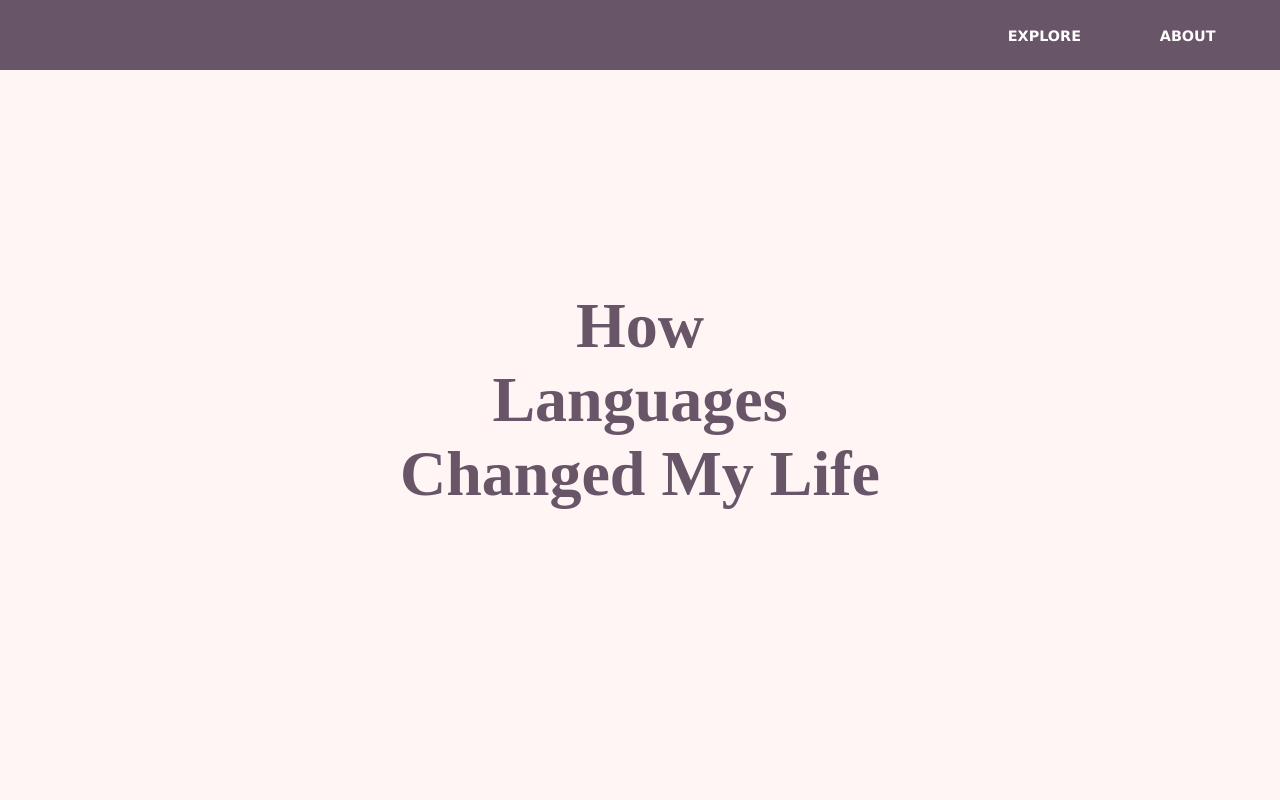
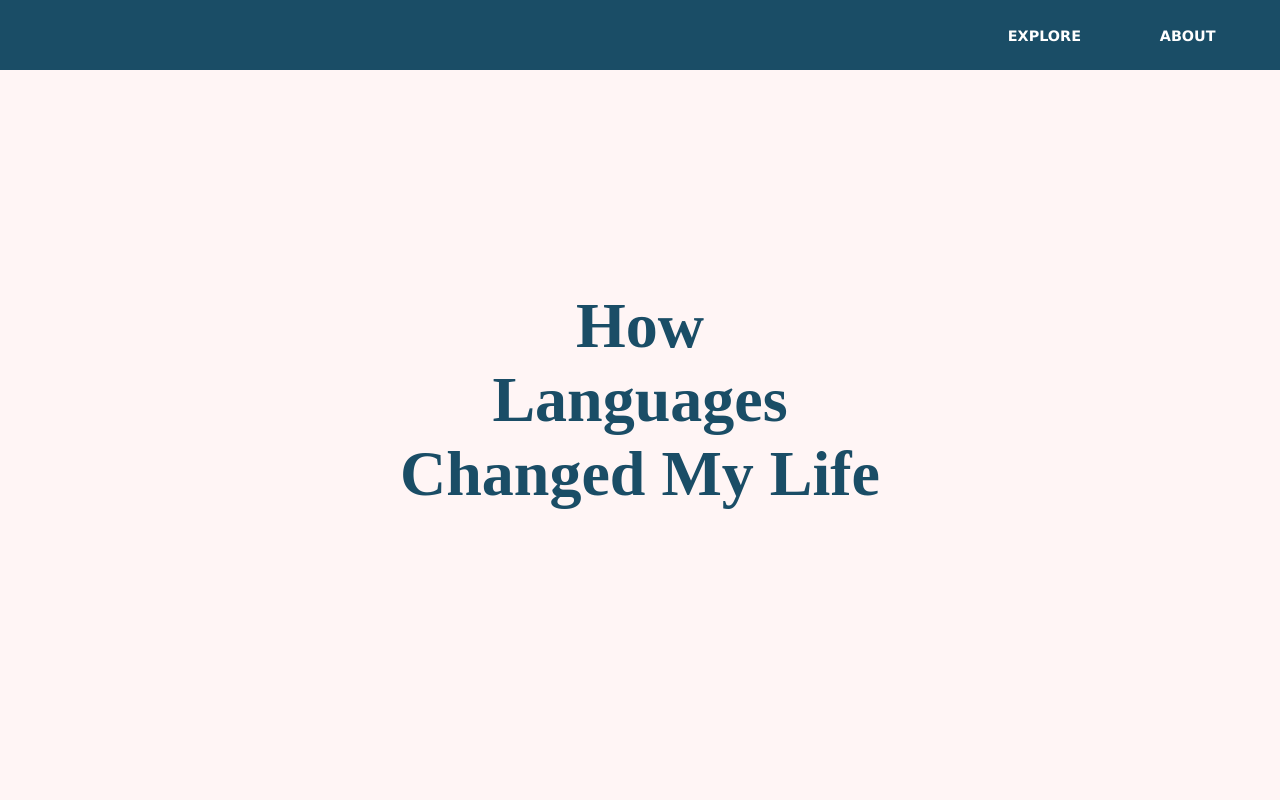
Before and after one commit to GiuliaTeggi/languages-project, a plain HTML site: page index.html in a window 1280 px wide. Shown: the top 800 px of the page. Drawn offline with Linux system fonts and the light colour scheme; a web font is replaced by a local one.

Commit message:
Update languages.css

```diff
--- a/languages.css
+++ b/languages.css
@@ -19,7 +19,7 @@ nav {
   display: flex;
   flex-direction: row;
   justify-content: space-around;
-  background-color: #685567;
+  background-color:  #1a4d66;
   margin: 0;
   top: 0;
   width: 100%;
@@ -32,7 +32,7 @@ nav a {
   font-family: "Lucida Sans Unicode", sans-serif;
   text-decoration: none;
   font-size: 0.6em;
-  color: #ffffff;
+  color: #fff;
   padding: 1em;
  }
 
@@ -154,7 +154,7 @@ header {
   text-align: center;
   height: 100vh;
   background-color: #fff5f5;
-   background-image: url("low-contrast-linen.png");
+   background-image: url("");
   background-attachment: fixed;
   background-repeat: repeat;
 }
@@ -162,7 +162,7 @@ header {
 header h1 {
   font-family: "Katibeh", serif;
   font-size: 3em;
-  color: #685567;
+  color:  #1a4d66;
     }
 
 #intro {
```
